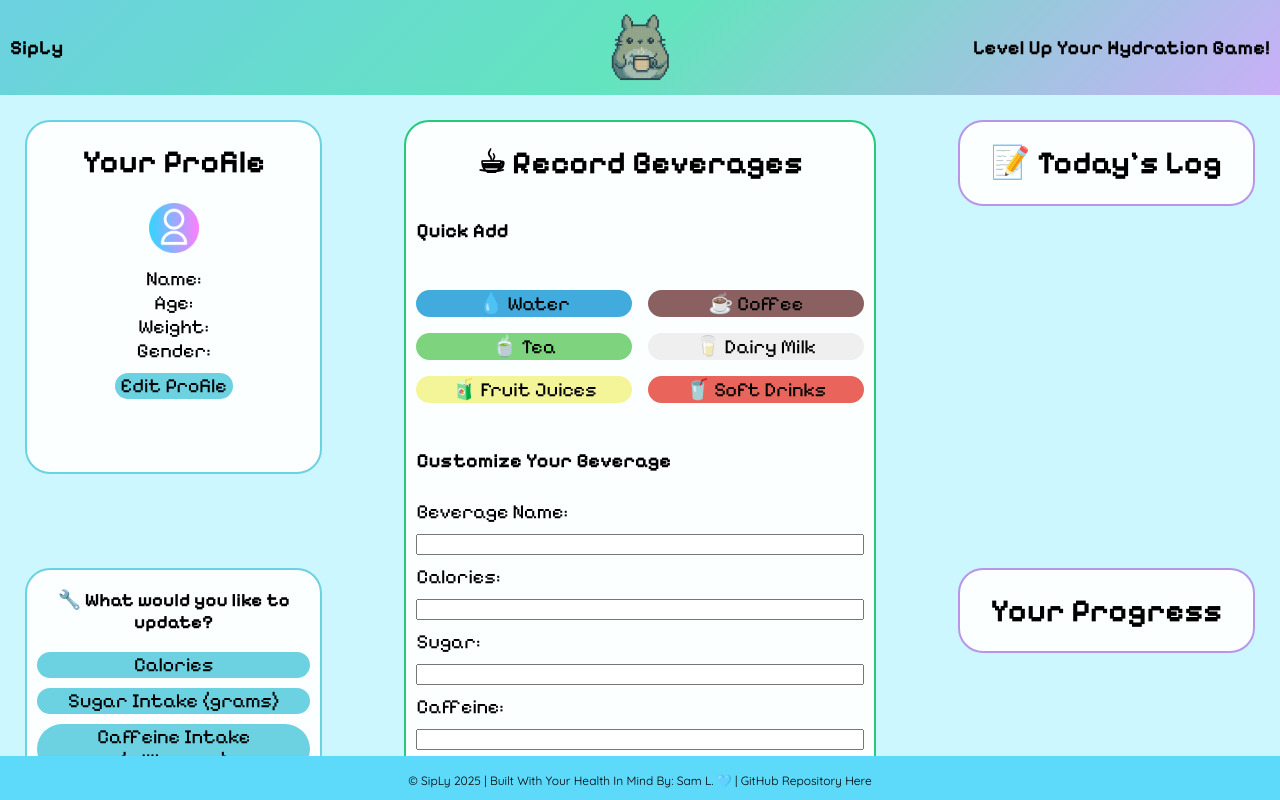
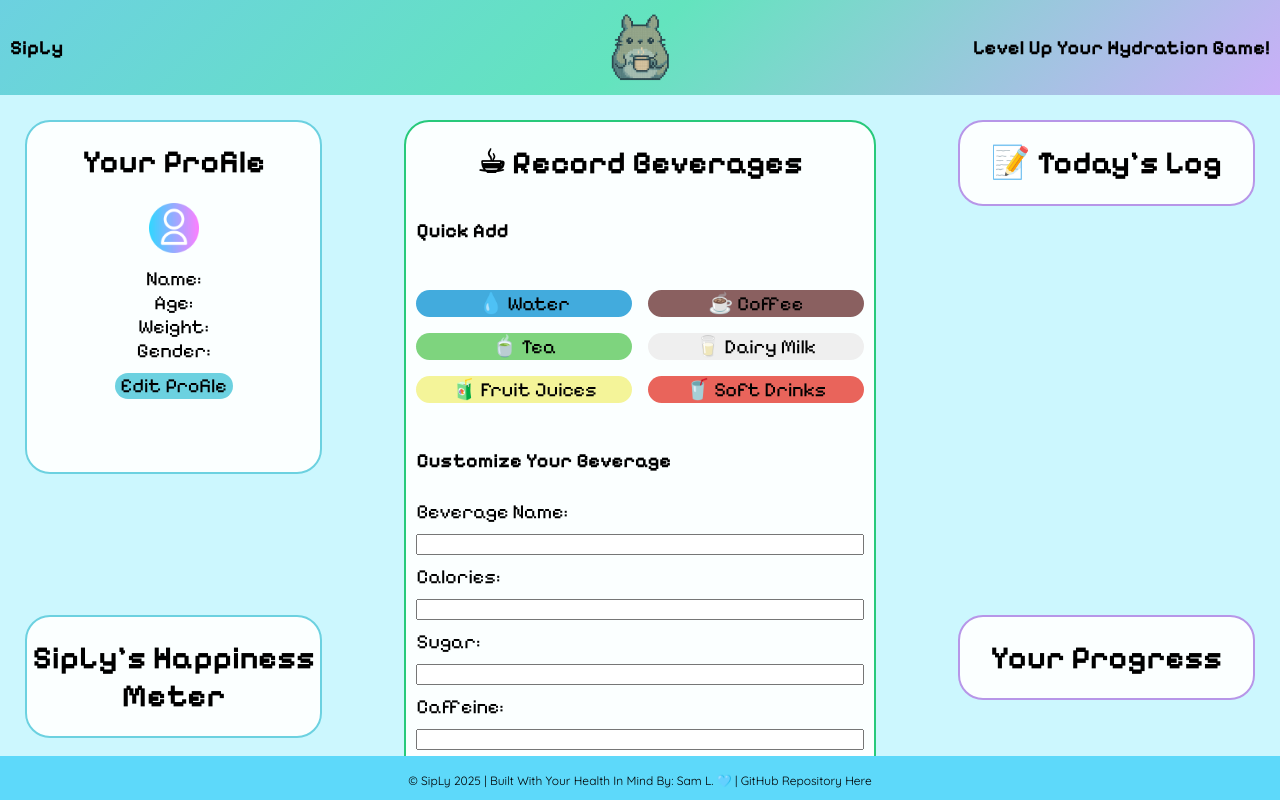
Before and after one commit to samlui1009/SipLy, a React (Vite) app in the folder client/: page / in a window 1280 px wide. Shown: the top 800 px of the page. Built offline with nearby package versions, Linux system fonts and the light colour scheme.

Commit message:
Added and positioned Happiness Meter for mascot

```diff
--- a/client/src/App.css
+++ b/client/src/App.css
@@ -42,6 +42,10 @@ body {
     grid-area: progress;
 }
 
+.happiness-panel {
+    grid-area: happiness;
+}
+
 .site-footer {
     margin-top: auto;
     text-align: center;
--- a/client/src/App.jsx
+++ b/client/src/App.jsx
@@ -5,6 +5,7 @@ import Footer from './components/Footer.jsx';
 import UserProfile from './components/UserProfile.jsx';
 import MainMenu from './components/MainMenu.jsx';
 import DailySummary from './components/DailySummary.jsx';
+import HappinessMeter from './components/HappinessMeter.jsx';
 import GoalsMenu from './components/HealthGoals.jsx';
 import DailyViz from './components/DailyVisualization.jsx';
 
@@ -26,6 +27,9 @@ function App() {
             <div className="daily-log-panel">
                 <DailySummary></DailySummary>
             </div>
+            <div className="happiness-panel">
+                <HappinessMeter></HappinessMeter>
+            </div>
             <div className="update-goals-panel">
                 <GoalsMenu></GoalsMenu>
             </div>
--- /dev/null
+++ b/client/src/components/HappinessMeter.css
@@ -0,0 +1,8 @@
+.happiness-meter {
+    font-family: 'Pixelify Sans', sans-serif;
+    background-color: rgb(251, 255, 255);
+    border: 2.5px solid #6cd1e0;
+    border-radius: 25px;
+    margin: 25px;
+    text-align: center;
+}
--- /dev/null
+++ b/client/src/components/HappinessMeter.jsx
@@ -0,0 +1,11 @@
+import './HappinessMeter.css';
+
+function HappinessMeter() {
+    return(
+        <div className="happiness-meter">
+            <h1>SipLy's Happiness Meter</h1>
+        </div>
+    );
+}
+
+export default HappinessMeter
--- a/client/src/components/HealthGoals.jsx
+++ b/client/src/components/HealthGoals.jsx
@@ -3,7 +3,7 @@ import './HealthGoals.css';
 function HealthGoals() {
     return(
         <div className="goals-container">
-            <h3>🔧 What would you like to update?</h3>
+            <h2>🔧 What would you like to update?</h2>
             <div className="button-options">
                 <button className="button">Calories</button>
                 <button className="button">Sugar Intake (grams)</button>
```
